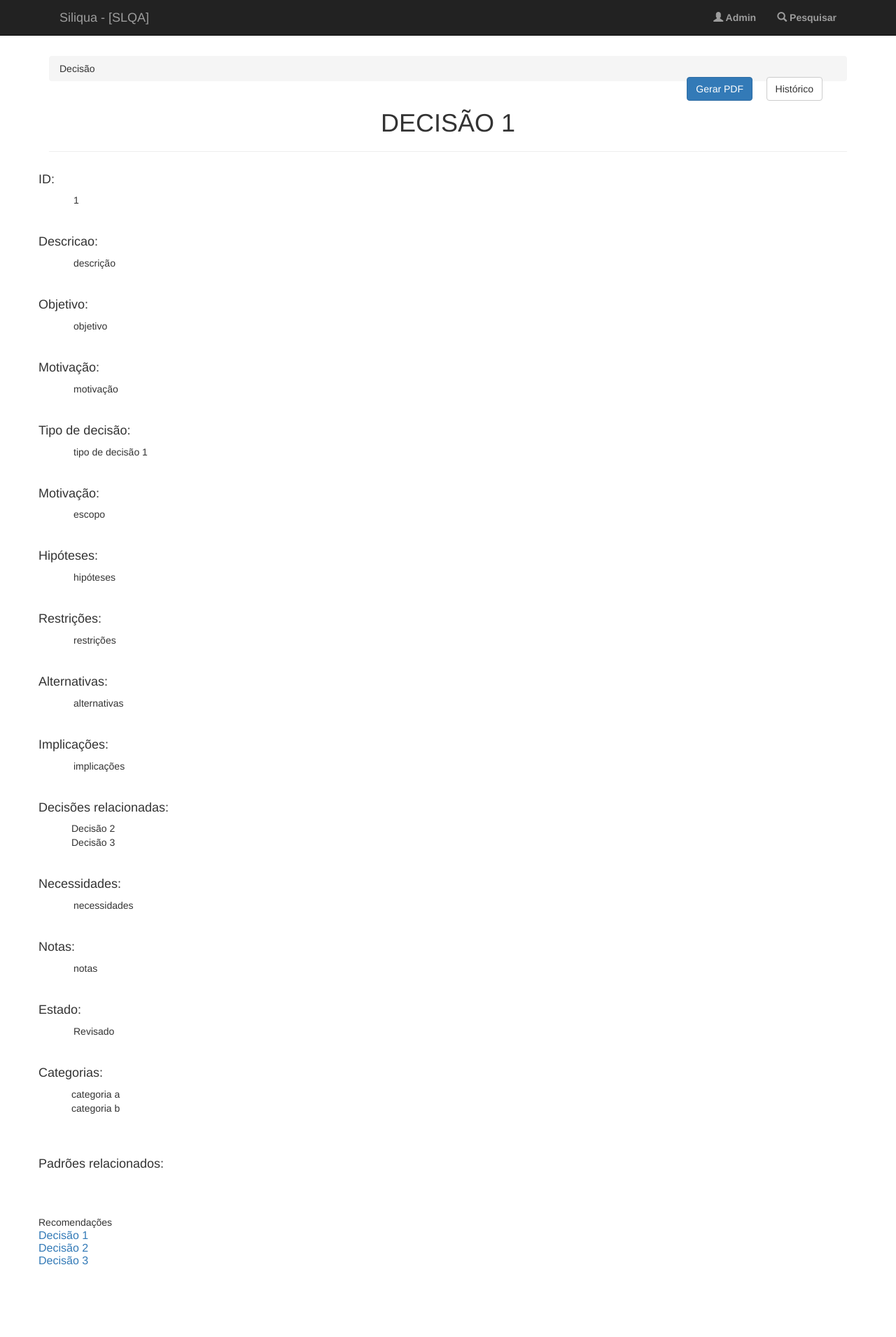
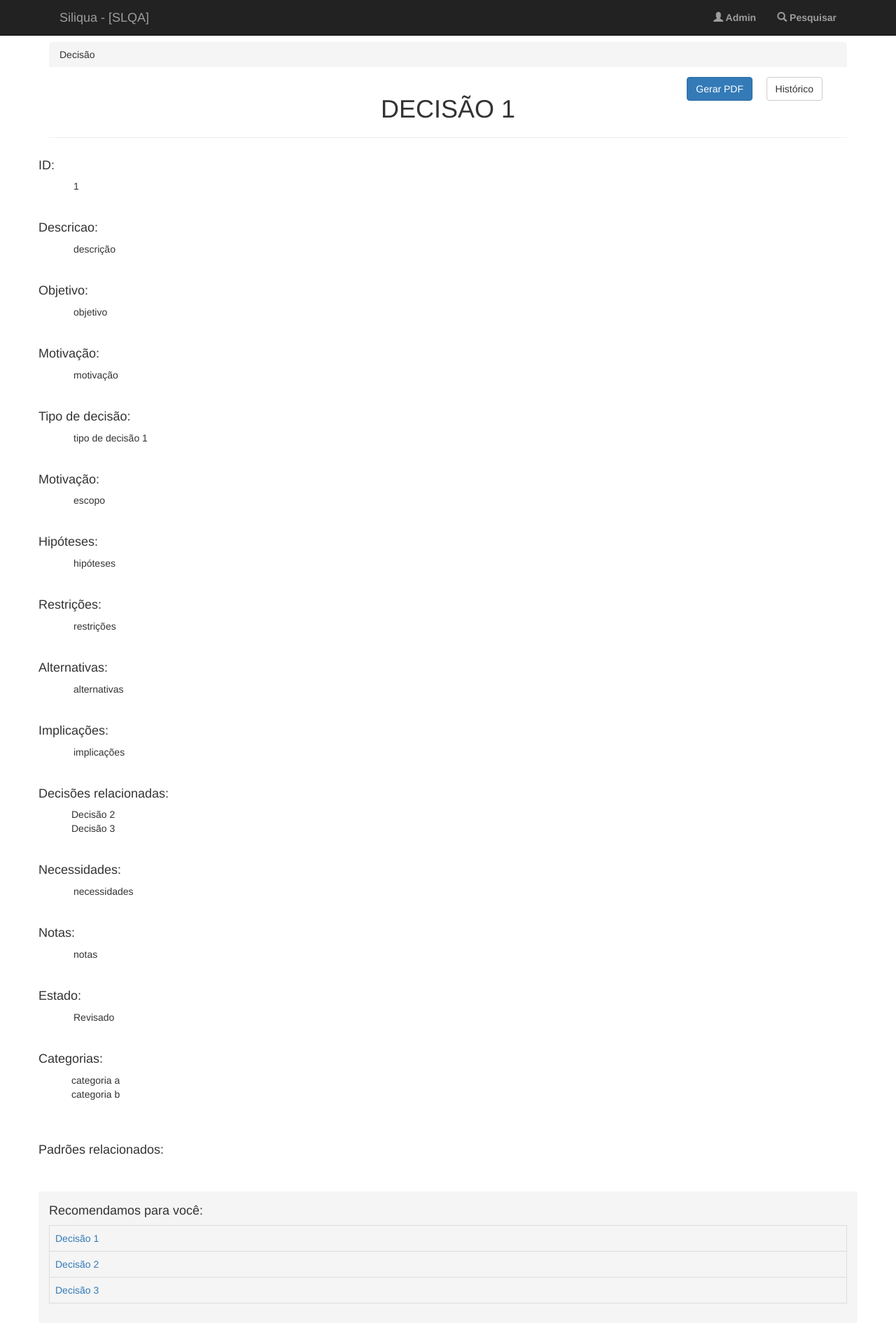
Before and after one commit to crescenciolima/projeto_ES_2015_1, a Django app: template templates/view_decisao.html in a window 1280 px wide. Shown: the whole page at 70% size. Before the commit the page ends 1808 px from the top, so only its background shows below. Run offline with Django 3.2, Linux system fonts and the light colour scheme; the template is opened without the code that fills it: values that come from a table or form of the project are taken from there, others are empty; data comes from the database, SQL or seed files in the repository; both versions use the stored data as it was after the commit; parts of the project's set-up code (start-up, migrations or seed data) failed here and were passed over; some libraries are stand-ins or nearby versions.

Commit message:
Ajustes do sistema de recomendação

```diff
--- a/siliqua/models.py
+++ b/siliqua/models.py
@@ -116,8 +116,8 @@ class Decisao(models.Model):
 class TagDecisao(models.Model):
 
     class Meta:
-        verbose_name = 'Tag de decisão'
-        verbose_name_plural = 'Tags de decisão'
+        verbose_name = 'Tag de Decisão'
+        verbose_name_plural = 'Tags de Decisão'
 
     nome = models.CharField(max_length=255)
 
@@ -127,8 +127,8 @@ class TagDecisao(models.Model):
 class TagPadrao(models.Model):
 
     class Meta:
-        verbose_name = 'Tag de padrão'
-        verbose_name_plural = 'Tags de padrão'
+        verbose_name = 'Tag de Padrão'
+        verbose_name_plural = 'Tags de Padrão'
 
     nome = models.CharField(max_length=255)
 
--- a/templates/resultado_tipodecisao.html
+++ b/templates/resultado_tipodecisao.html
@@ -79,9 +79,10 @@
         </tbody>
     </table>
     <br>
-     <table>
+   <div class="breadcrumb">
+         <table class="table table-bordered">
          <tbody>
-            Recomendações
+            <h4>Recomendamos para você:</h4>
             {% for recomendacao in recomendacoes %}
             <tr>
                 <td><a href="{{ recomendacao.get_absolute_url }}">{{ recomendacao.nome }}</a></td>
@@ -89,6 +90,7 @@
             {% endfor %}
         </tbody>
     </table>
+   </div>
 {% else %}
     <div class="alert alert-danger" role="alert">
         <p>Nenhum tipo de decisão encontrado com este nome.</p>
--- a/templates/resultado_tipopadrao.html
+++ b/templates/resultado_tipopadrao.html
@@ -79,9 +79,10 @@
         </tbody>
     </table>
     <br>
-     <table>
+     <div class="breadcrumb">
+         <table class="table table-bordered">
          <tbody>
-            Recomendações
+            <h4>Recomendamos para você:</h4>
             {% for recomendacao in recomendacoes %}
             <tr>
                 <td><a href="{{ recomendacao.get_absolute_url }}">{{ recomendacao.nome }}</a></td>
@@ -89,6 +90,7 @@
             {% endfor %}
         </tbody>
     </table>
+     </div>
 {% else %}
     <div class="alert alert-danger" role="alert">
         <p>Nenhum tipo de padrão encontrado com este nome.</p>
--- a/templates/view_decisao.html
+++ b/templates/view_decisao.html
@@ -1,4 +1,4 @@
-\<!DOCTYPE html>
+<!DOCTYPE html>
 <html>
 <head>
 
@@ -124,9 +124,11 @@
          <input class="btn btn-default local" type="submit" value="Histórico" >
     <div style="clear: both"></div>
     </form>
-     <table>
+
+     <div class="breadcrumb">
+         <table class="table table-bordered">
              <tbody>
-            Recomendações
+                <h4>Recomendamos para você:</h4>
                 {% for recomendacao in recomendacoes %}
                 <tr>
                     <td><a href="{{ recomendacao.get_absolute_url }}">{{ recomendacao.nome }}</a></td>
@@ -134,6 +136,7 @@
                 {% endfor %}
             </tbody>
         </table>
+    </div>
     {% endblock %}
 	</div>
 
```
Also changed, not shown: templates/view_padrao.html (+5 -2 lines), database.db. Lines whose indentation alone changed are shown as unchanged.
